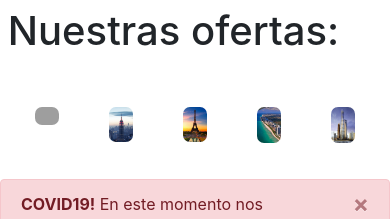
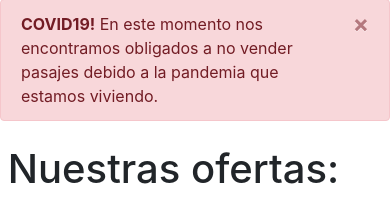
Before and after one commit to agus-aldunate/Proyecto1, a PHP site: page /about/Descuentos.php in a window 390 px wide. Shown: the part 690-909 px from the top of the page. Run offline with PHP 8.4, Linux system fonts and the light colour scheme; data that the repository does not hold is empty; some libraries are stand-ins or nearby versions; grey boxes are pictures that could not be loaded.

Commit message:
responsive

```diff
--- a/about/Descuentos.php
+++ b/about/Descuentos.php
@@ -34,9 +34,15 @@
       <p class="subtextoparallax">Las tenemos todas aqui para ti.<br>Inicia Sesion para recibir notificaciones de nuevos descuentos.</p>
     </div>
 
+
+    </div>
+    <div class="alert alert-danger alert-dismissible" >
+      <a href="#" class="close" data-dismiss="alert" aria-label="close">&times;</a>
+      <strong>COVID19!</strong> En este momento nos encontramos obligados a no vender pasajes debido a la pandemia que estamos viviendo.
+    </div>
     <h1 id="h601">Nuestras ofertas:</h1>
     <div class="row">
-        <div class="column nature">
+        <div class="column nature col-lg-3 col-md-6 col-sm-12">
             <div class="container" data-aos="fade-down" data-aos-anchor="#example-anchor" data-aos-offset="700">
               <img src="../imagenes/sanpablo.jpg" alt="Avatar" class="image">
               <div class="overlay">
@@ -59,7 +65,7 @@
               </div>
             </div>
         </div>
-        <div class="column nature">
+        <div class="column nature col-lg-3 col-md-6 col-sm-12">
           <div class="container" data-aos="fade-down" data-aos-anchor="#example-anchor" data-aos-offset="700">
           <img src="../imagenes/ny.jpg" alt="Avatar" class="image">
           <div class="overlay">
@@ -83,7 +89,7 @@
         </div>
         </div>
 
-        <div class="column nature">
+        <div class="column nature col-lg-3 col-md-6 col-sm-12">
           <div class="container" data-aos="fade-down" data-aos-anchor="#example-anchor" data-aos-offset="700">
           <img src="../imagenes/paris2.jpg" alt="Avatar" class="image">
           <div class="overlay">
@@ -107,7 +113,7 @@
         </div>
         </div>
 
-        <div class="column nature">
+        <div class="column nature col-lg-3 col-md-6 col-sm-12">
           <div class="container" data-aos="fade-down" data-aos-anchor="#example-anchor" data-aos-offset="700">
           <img src="../imagenes/miami2.jpg" alt="Avatar" class="image">
           <div class="overlay">
@@ -129,38 +135,10 @@
         </div>
         </div>
 
-        <div class="column nature">
-          <div class="container" data-aos="fade-down" data-aos-anchor="#example-anchor" data-aos-offset="700">
-          <img src="../imagenes/shangai2.jpg" alt="Avatar" class="image">
-          <div class="overlay">
-            <br>
-            <h4 id="h401">4 noches en Shanghái</h4>
-            <h5 id="h401"><b>POR SOLO 20.000 PESOS!!</b></h5>
-                <div class="center">
-                    <span class="fa fa-star checked"></span>
-                    <span class="fa fa-star checked"></span>
-                    <span class="fa fa-star checked"></span>
-                    <span class="fa fa-star checked"></span>
-                    <span class="fa fa-star "></span>
-                    <br>
-                </div>
-            <div class="text1">
-              <br><br>Para <b>2 personas</b>, pasaje incluido y tur guiado de tres dias por la ciudad.
-            </div>
-          </div>
-        </div>
-        </div>
-
-    </div>
-    <div class="alert alert-danger alert-dismissible" >
-      <a href="#" class="close" data-dismiss="alert" aria-label="close">&times;</a>
-      <strong>COVID19!</strong> En este momento nos encontramos obligados a no vender pasajes debido a la pandemia que estamos viviendo.
-    </div>
-
     <h1 id="h601">Proximas ofertas: </h1>
     <div class="row">
 
-        <div class="column nature">
+        <div class="column nature col-lg-3 col-md-6 col-sm-12">
           <div class="container" data-aos="fade-down" data-aos-anchor="#example-anchor" data-aos-offset="700">
           <img src="../imagenes/washintong.jpg" alt="Avatar" class="image">
           <div class="overlay">
@@ -173,7 +151,7 @@
             </div>
         </div>
 
-        <div class="column nature">
+        <div class="column nature col-lg-3 col-md-6 col-sm-12">
           <div class="container" data-aos="fade-down" data-aos-anchor="#example-anchor" data-aos-offset="700">
           <img src="../imagenes/sanfrancisco.jpg" alt="Avatar" class="image">
           <div class="overlay">
@@ -187,7 +165,7 @@
         </div>
 
 
-        <div class="column nature">
+        <div class="column nature col-lg-3 col-md-6 col-sm-12">
           <div class="container" data-aos="fade-down" data-aos-anchor="#example-anchor" data-aos-offset="700">
           <img src="../imagenes/hollywood.jpg" alt="Avatar" class="image">
           <div class="overlay">
@@ -200,7 +178,7 @@
             </div>
         </div>
 
-        <div class="column nature">
+        <div class="column nature col-lg-3 col-md-6 col-sm-12">
           <div class="container" data-aos="fade-down" data-aos-anchor="#example-anchor" data-aos-offset="700">
           <img src="../imagenes/rio.jpg" alt="Avatar" class="image">
           <div class="overlay">
@@ -208,19 +186,6 @@
                 <h1>COMING SOON</h1>
                 <hr>
                 <p id="demo3" style="font-size:30px"></p>
-              </div>
-            </div>
-            </div>
-        </div>
-
-        <div class="column nature">
-          <div class="container" data-aos="fade-down" data-aos-anchor="#example-anchor" data-aos-offset="700">
-          <img src="../imagenes/boston.jpg" alt="Avatar" class="image">
-          <div class="overlay">
-            <div class="middle">
-                <h1>COMING SOON</h1>
-                <hr>
-                <p id="demo4" style="font-size:30px"></p>
               </div>
             </div>
             </div>
```
Also changed, not shown: about/Brasil.php (+10 -10 lines), about/China.php (+5 -5 lines), about/EEUU.php (+10 -10 lines), about/España.php (+10 -10 lines), about/Francia.php (+10 -10 lines), about/Inglaterra.php (+10 -10 lines), about/Italia.php (+10 -10 lines).
